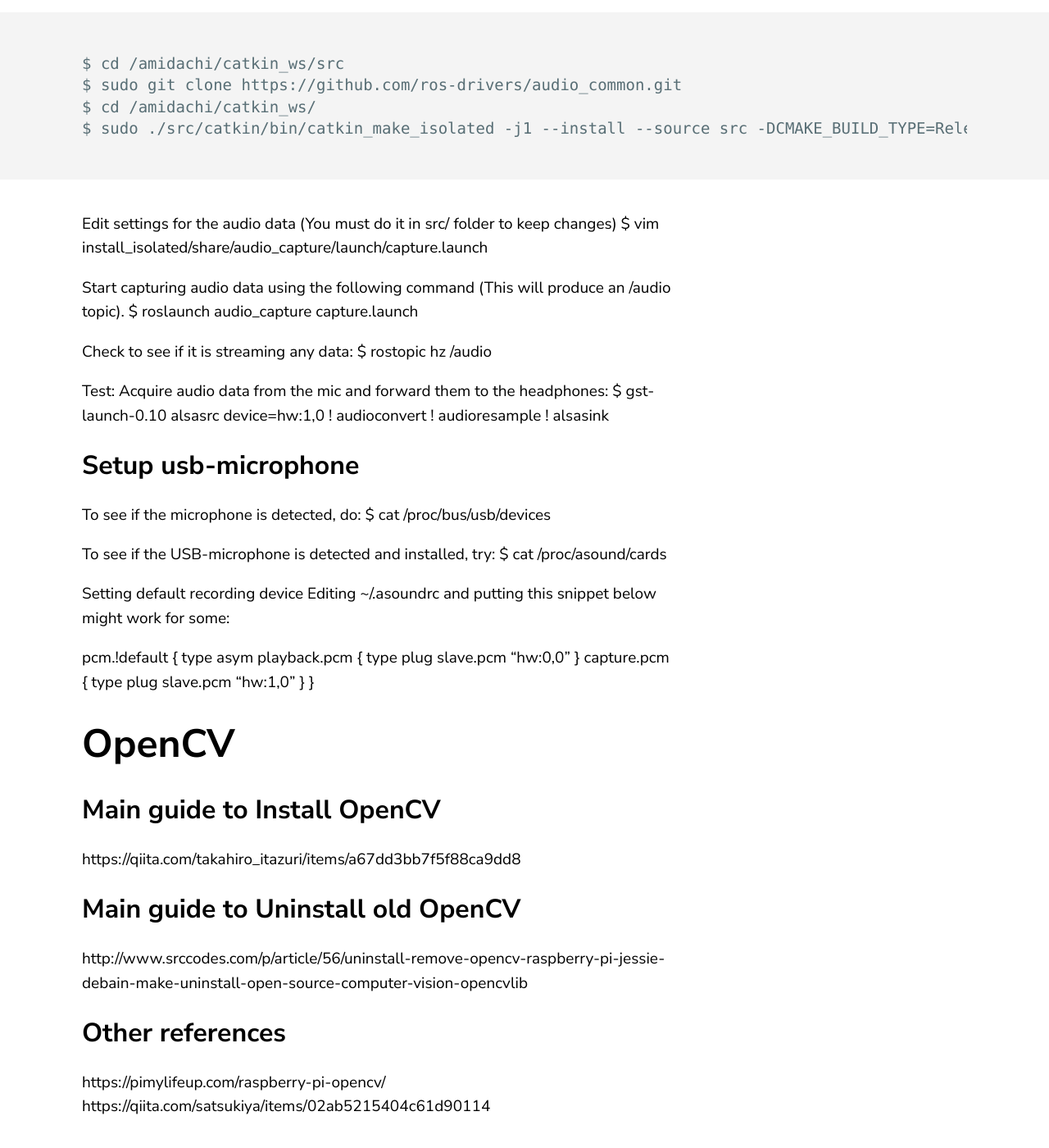
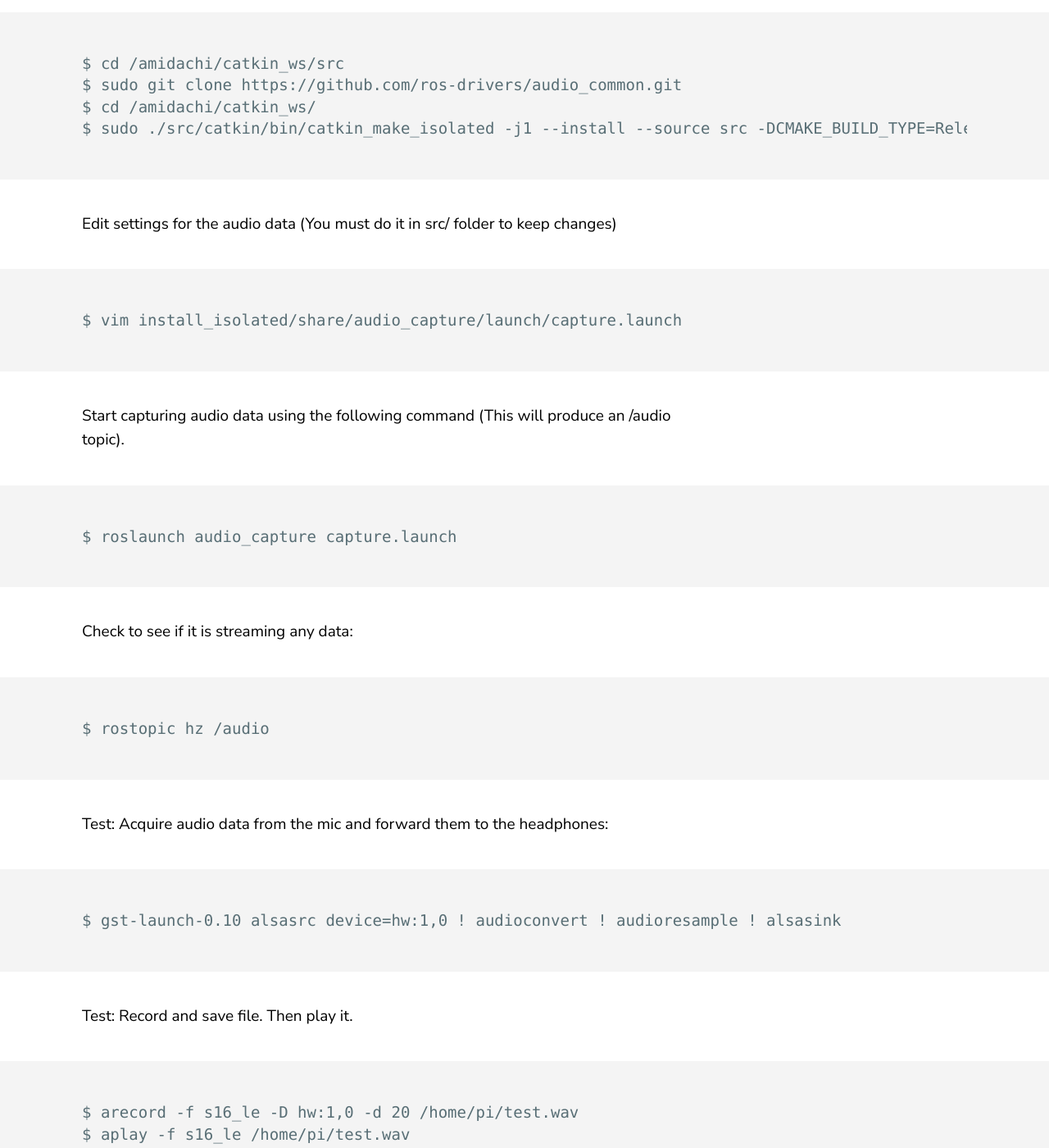
Before and after one commit to jluis9796/jluis9796.github.io, a Jekyll site: the page built from _posts/2020-05-31-manuals.markdown, in a window 1280 px wide and 1400 px high, scrolled down 10037 px. Shown: the whole window at 82% size. Built offline with Jekyll 4.4.1, drawn with Linux system fonts in a browser that asks for light colours.

Commit message:
Update 2020-05-31-manuals.markdown

````diff
--- a/_posts/2020-05-31-manuals.markdown
+++ b/_posts/2020-05-31-manuals.markdown
@@ -230,16 +230,29 @@ $ cd /amidachi/catkin_ws/
 $ sudo ./src/catkin/bin/catkin_make_isolated -j1 --install --source src -DCMAKE_BUILD_TYPE=Release
 ```
 Edit settings for the audio data (You must do it in src/ folder to keep changes)
+```
 $ vim install_isolated/share/audio_capture/launch/capture.launch
+```
 
 Start capturing audio data using the following command (This will produce an /audio topic).
+```
 $ roslaunch audio_capture capture.launch
+```
 
 Check to see if it is streaming any data:
+```
 $ rostopic hz /audio
+```
+Test: Acquire audio data from the mic and forward them to the headphones:
+```
+$ gst-launch-0.10 alsasrc device=hw:1,0 ! audioconvert ! audioresample ! alsasink
+```
 
-Test: Acquire audio data from the mic and forward them to the headphones:
-$ gst-launch-0.10 alsasrc device=hw:1,0 ! audioconvert ! audioresample ! alsasink
+Test: Record and save file. Then play it.
+```
+$ arecord -f s16_le -D hw:1,0 -d 20 /home/pi/test.wav
+$ aplay -f s16_le /home/pi/test.wav
+```
 
 ## Setup usb-microphone
 To see if the microphone is detected, do:
````
